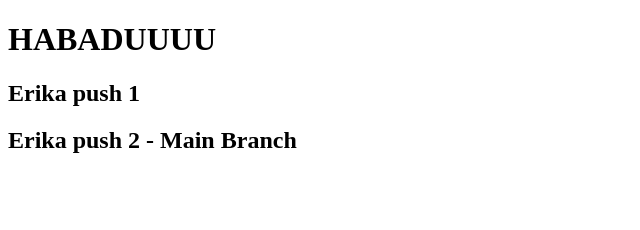
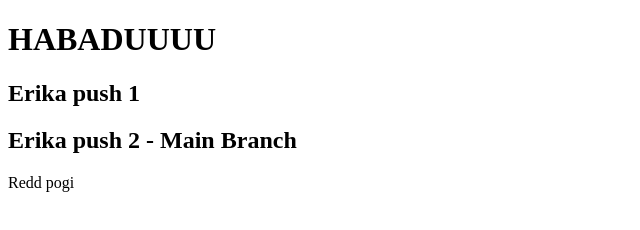
Before and after one commit to XPERIA679/git-command-practice, a plain HTML site: page index.html in a window 1280 px wide. Shown: the whole page, without its empty margins (0-640 px from the left). Drawn offline with Linux system fonts and the light colour scheme.

Commit message:
"Edited by redd"

```diff
--- a/index.html
+++ b/index.html
@@ -12,6 +12,7 @@
     </h1>
     <h2>Erika push 1</h2>
     <h2>Erika push 2 - Main Branch</h2>
+    <p> Redd pogi </p>
 </body>
 
 </html>
```
